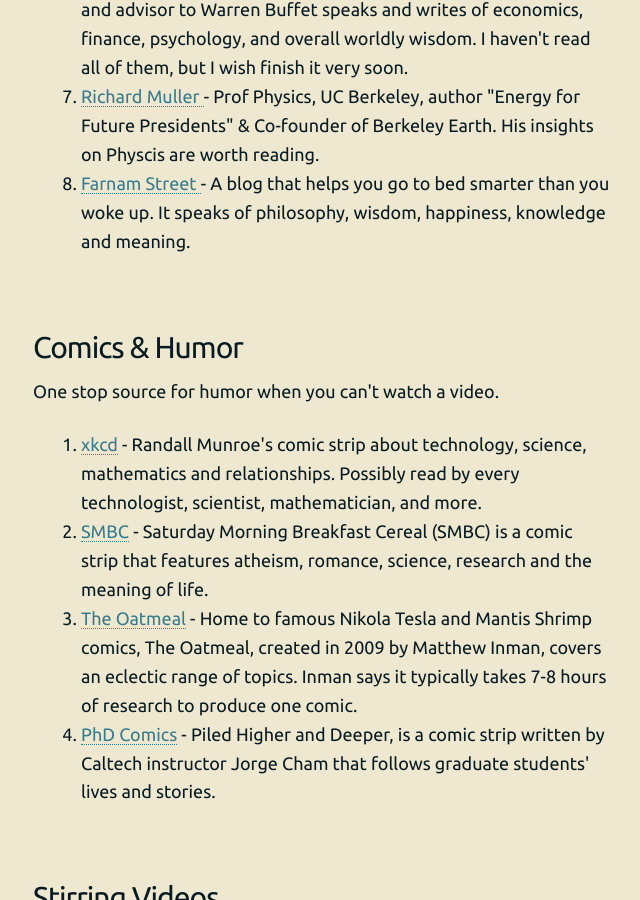
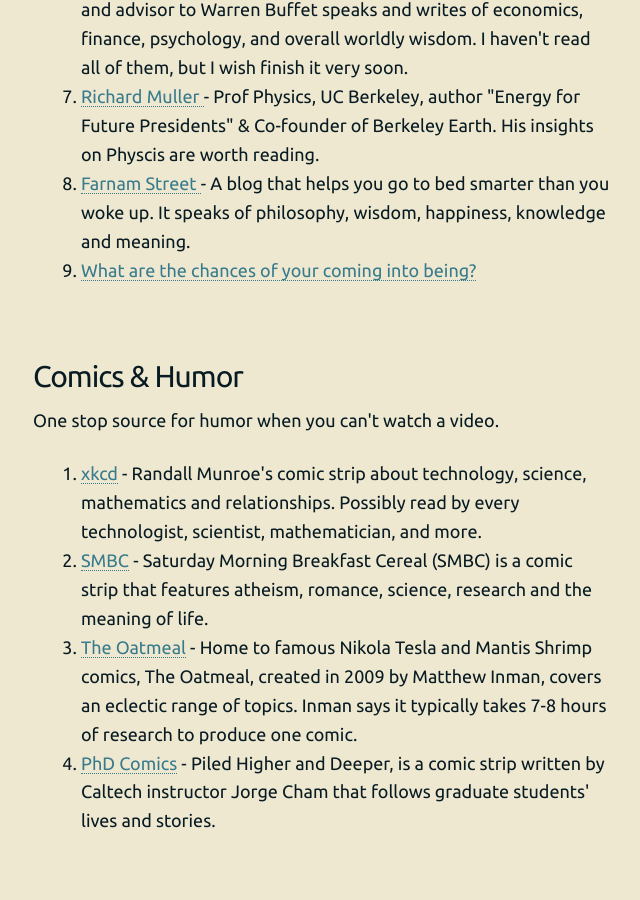
Before and after one commit to 93notes/93notes.github.io, a Jekyll site: the page built from reading.html, in a window 1280 px wide and 900 px high, scrolled down 1464 px. Shown: the whole window, without its empty margins (318-958 px from the left). Built offline with Jekyll 4.4.1, drawn with Linux system fonts in a browser that asks for light colours; nearby versions of some CDN libraries.

Commit message:
Update reading.html

```diff
--- a/reading.html
+++ b/reading.html
@@ -29,6 +29,7 @@ Aggregations of interesting and informative pieces of writing.
 <li><a href="http://www.valueplays.net/wp-content/uploads/The-Best-of-Charlie-Munger-1994-2011.pdf"> Essays and Speeches by Charlie Munger</a> - The long time friend and advisor to Warren Buffet speaks and writes of economics, finance, psychology, and overall worldly wisdom. I haven't read all of them, but I wish finish it very soon.</li>
 <li><a href="https://www.quora.com/profile/Richard-Muller-3/answers">Richard Muller </a> - Prof Physics, UC Berkeley, author "Energy for Future Presidents" & Co-founder of Berkeley Earth. His insights on Physcis are worth reading.</li>
 <li><a href="https://www.farnamstreetblog.com/">Farnam Street </a> - A blog that helps you go to bed smarter than you woke up. It speaks of philosophy, wisdom, happiness, knowledge and meaning. </li>
+<li><a href="http://blogs.harvard.edu/abinazir/2011/06/15/what-are-chances-you-would-be-born/">What are the chances of your coming into being?</a> </li>
 </ol>
  </p>
 
```
